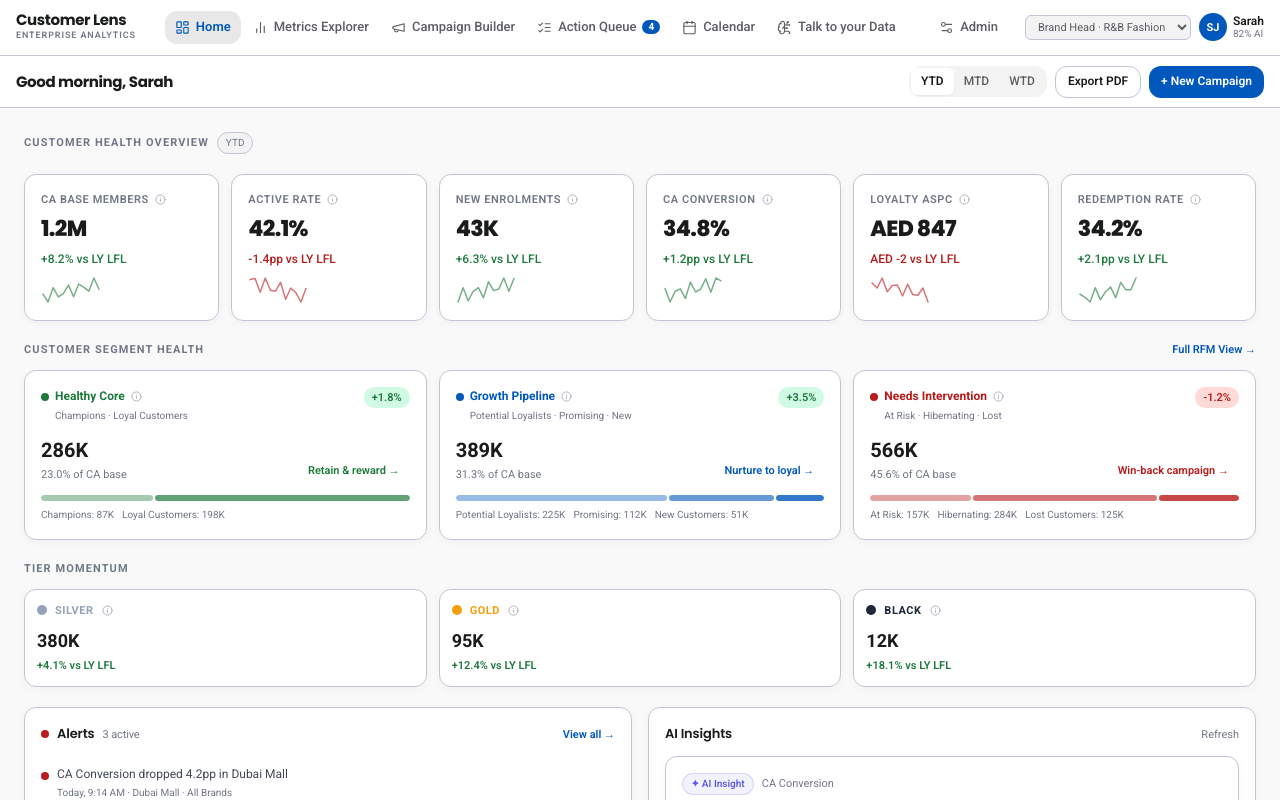
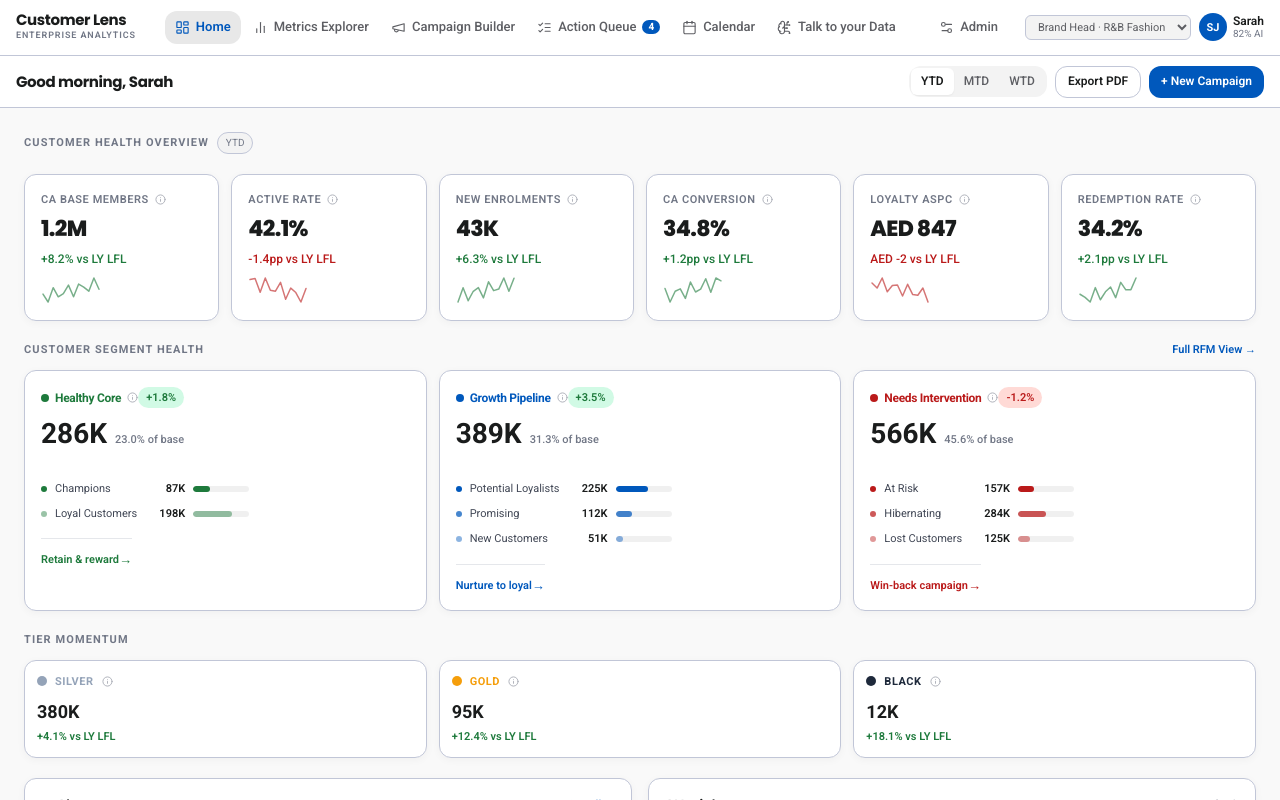
Before and after one commit to KVR-AG/customerlens, a React (Vite) app: page /home in a window 1280 px wide. Built offline with nearby package versions, Linux system fonts and the light colour scheme.

Commit message:
Revamped pipeline cards

```diff
--- a/src/pages/Home/HomePage.tsx
+++ b/src/pages/Home/HomePage.tsx
@@ -165,7 +165,7 @@ export function HomePage() {
 
             <div className="grid grid-cols-1 md:grid-cols-3 gap-3">
               {SEGMENT_BUCKETS.map(bucket => {
-                const bucketSegs = rfm.filter(s => bucket.segments.includes(s.name as any))
+                const bucketSegs = rfm.filter(s => (bucket.segments as readonly string[]).includes(s.name))
                 const totalCount = bucketSegs.reduce((a, s) => a + s.count, 0)
                 const totalBase = rfm.reduce((a, s) => a + s.count, 0)
                 const pct = ((totalCount / totalBase) * 100).toFixed(1)
@@ -178,65 +178,90 @@ export function HomePage() {
                     type="button"
                     onClick={() => navigate(bucket.actionPath)}
                     className={cn(
-                      'focus-ring text-left card p-4 border rounded-xl card-hover',
+                      'focus-ring text-left card p-4 border rounded-xl card-hover flex flex-col gap-0',
                       bucket.bgClass
                     )}
                   >
-                    <div className="flex items-start justify-between mb-2">
-                      <div>
-                        <div className="flex items-center gap-1.5 mb-0.5">
+                    {/* ── Header row ── */}
+                    <div className="flex items-center justify-between">
+                      <div className="flex items-center gap-1.5">
                         <span className="w-2 h-2 rounded-full flex-shrink-0" style={{ background: bucket.dotColor }} />
-                          <span className={cn('text-[12px] font-bold', bucket.colorClass)}>
+                        <span className={cn('text-[12px] font-bold tracking-tight', bucket.colorClass)}>
                           {bucket.label}
                         </span>
                         <Tooltip text={bucket.tooltip} position="bottom" />
                       </div>
-                        <div className="text-[10px] text-outline-strong pl-3.5">{bucket.sublabel}</div>
-                      </div>
-                      <div className={cn(
-                        'text-[11px] font-semibold px-2 py-0.5 rounded-full',
-                        isPos ? 'bg-positive-bg text-positive delta-positive' : 'bg-negative-bg text-negative delta-negative'
+                      <span className={cn(
+                        'text-[11px] font-semibold tabular-nums px-2 py-0.5 rounded-full',
+                        isPos ? 'delta-positive bg-positive-bg' : 'delta-negative bg-negative-bg'
                       )}>
                         {isPos ? '+' : ''}{avgTrend.toFixed(1)}%
-                      </div>
+                      </span>
                     </div>
 
-                    <div className="mt-3 flex items-end justify-between">
-                      <div>
-                        <div className="text-[20px] font-bold tabular-nums text-on-surface">
+                    {/* ── Big number ── */}
+                    <div className="mt-3 flex items-baseline gap-2">
+                      <span className="text-[28px] font-black tabular-nums text-on-surface leading-none">
                         {formatNumber(totalCount, true)}
-                        </div>
-                        <div className="text-[11px] text-outline-strong">{pct}% of CA base</div>
-                      </div>
-                      <div className={cn(
-                        'text-[11px] font-semibold rounded-lg px-2.5 py-1',
-                        bucket.colorClass,
-                        'bg-white/60'
-                      )}>
-                        {bucket.action} →
-                      </div>
+                      </span>
+                      <span className="text-[11px] text-outline-strong font-medium">
+                        {pct}% of base
+                      </span>
                     </div>
 
-                    {/* Mini bar showing individual segment sizes */}
-                    <div className="mt-3 flex gap-0.5 h-1.5 rounded-full overflow-hidden">
-                      {bucketSegs.map(s => (
+                    {/* ── Stacked proportion bar — shades of the bucket colour ── */}
+                    <div className="mt-3 flex h-2 rounded-full overflow-hidden gap-px">
+                      {bucketSegs.map((s, idx) => {
+                        // darkest → lightest as index increases
+                        const opacity = 1 - idx * (0.55 / Math.max(bucketSegs.length - 1, 1))
+                        return (
                           <div
                             key={s.name}
-                          className="h-full rounded-full"
+                            className="h-full first:rounded-l-full last:rounded-r-full"
                             style={{
                               width: `${(s.count / totalCount) * 100}%`,
                               background: bucket.dotColor,
-                            opacity: 0.4 + (bucketSegs.indexOf(s) / bucketSegs.length) * 0.6,
+                              opacity,
                             }}
                           />
-                      ))}
+                        )
+                      })}
                     </div>
-                    <div className="mt-1.5 flex gap-2 flex-wrap">
-                      {bucketSegs.map(s => (
-                        <span key={s.name} className="text-[10px] text-outline-strong">
-                          {s.name}: {formatNumber(s.count, true)}
+
+                    {/* ── Segment rows ── */}
+                    <div className="mt-3 space-y-2">
+                      {bucketSegs.map((s, idx) => {
+                        const segPct = (s.count / totalCount) * 100
+                        const opacity = 1 - idx * (0.55 / Math.max(bucketSegs.length - 1, 1))
+                        return (
+                          <div key={s.name} className="flex items-center gap-2">
+                            <span
+                              className="w-1.5 h-1.5 rounded-full flex-shrink-0"
+                              style={{ background: bucket.dotColor, opacity }}
+                            />
+                            <span className="text-[11px] text-on-surface-var flex-1 truncate leading-none">
+                              {s.name}
                             </span>
-                      ))}
+                            <span className="text-[11px] font-semibold tabular-nums text-on-surface w-10 text-right flex-shrink-0">
+                              {formatNumber(s.count, true)}
+                            </span>
+                            <div className="w-14 h-1.5 bg-black/[0.06] rounded-full overflow-hidden flex-shrink-0">
+                              <div
+                                className="h-full rounded-full"
+                                style={{ width: `${segPct}%`, background: bucket.dotColor, opacity }}
+                              />
+                            </div>
+                          </div>
+                        )
+                      })}
+                    </div>
+
+                    {/* ── Action CTA ── */}
+                    <div className="mt-4 pt-3 border-t border-black/8 flex items-center justify-between">
+                      <span className={cn('text-[11px] font-semibold', bucket.colorClass)}>
+                        {bucket.action}
+                      </span>
+                      <span className={cn('text-[13px] font-bold leading-none', bucket.colorClass)}>→</span>
                     </div>
                   </button>
                 )
```
Lines whose indentation alone changed are shown as unchanged.
